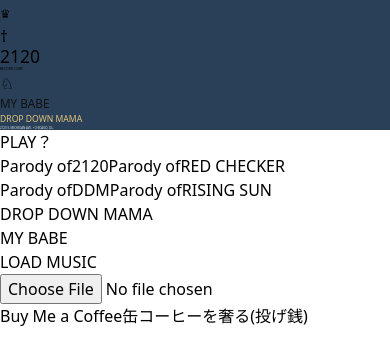
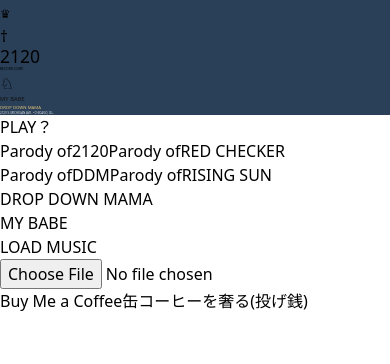
Before and after one commit to naoyuki0315/vintage-vinyl-player, a React (Vite) app: page / in a window 390 px wide. Shown: the top 364 px of the page. Built offline with nearby package versions, Linux system fonts and the light colour scheme.

Commit message:
Update design for iPhone

```diff
--- a/src/App.tsx
+++ b/src/App.tsx
@@ -28,6 +28,7 @@ export default function App() {
 
   const [isLandscape, setIsLandscape] = useState(false);
   const [isMobileLandscape, setIsMobileLandscape] = useState(false);
+  const [isLargeScreen, setIsLargeScreen] = useState(false);
   const [recordSize, setRecordSize] = useState(400);
   const [grooveSize, setGrooveSize] = useState(2);
 
@@ -71,6 +72,7 @@ export default function App() {
 
       const isMobile = w < 768 || isMobLand;
       setGrooveSize(isMobile ? 2 : 5);
+      setIsLargeScreen(!isMobile);
     };
 
     window.addEventListener("resize", checkLayout);
@@ -345,9 +347,9 @@ export default function App() {
             </div>
 
             <div className="z-10 flex flex-col items-center justify-end w-full h-full pb-[16%] px-1">
-              {/* 曲名とバンド名のサイズを2倍（6->12, 5.2->10.4）に変更しました */}
-              <div style={{ color: selectedLabel === "2120" ? "#111" : labelStyles[selectedLabel].textColor, fontSize: getDynamicFontSize(displaySongTitle, 12) }} className="font-black tracking-tight whitespace-nowrap overflow-hidden w-[90%] text-center mb-1">{displaySongTitle}</div>
-              <div style={{ color: selectedLabel === "2120" ? VINTAGE_GOLD : "rgba(255,255,255,0.9)", fontSize: getDynamicFontSize(bandName, 10.4) }} className="font-bold uppercase text-center mb-1.5">{bandName}</div>
+              {/* 曲名とバンド名のサイズをPC/タブレットのみ2倍にし、スマホは元のサイズに戻しました */}
+              <div style={{ color: selectedLabel === "2120" ? "#111" : labelStyles[selectedLabel].textColor, fontSize: getDynamicFontSize(displaySongTitle, isLargeScreen ? 12 : 6) }} className="font-black tracking-tight whitespace-nowrap overflow-hidden w-[90%] text-center mb-1">{displaySongTitle}</div>
+              <div style={{ color: selectedLabel === "2120" ? VINTAGE_GOLD : "rgba(255,255,255,0.9)", fontSize: getDynamicFontSize(bandName, isLargeScreen ? 10.4 : 5.2) }} className="font-bold uppercase text-center mb-1.5">{bandName}</div>
               <div style={{ color: "rgba(255,255,255,0.85)", fontSize: `${3 * FONT_SCALE}px` }} className="font-black tracking-[0.22em] uppercase text-center opacity-85">{labelStyles[selectedLabel].subText}</div>
             </div>
 
```
